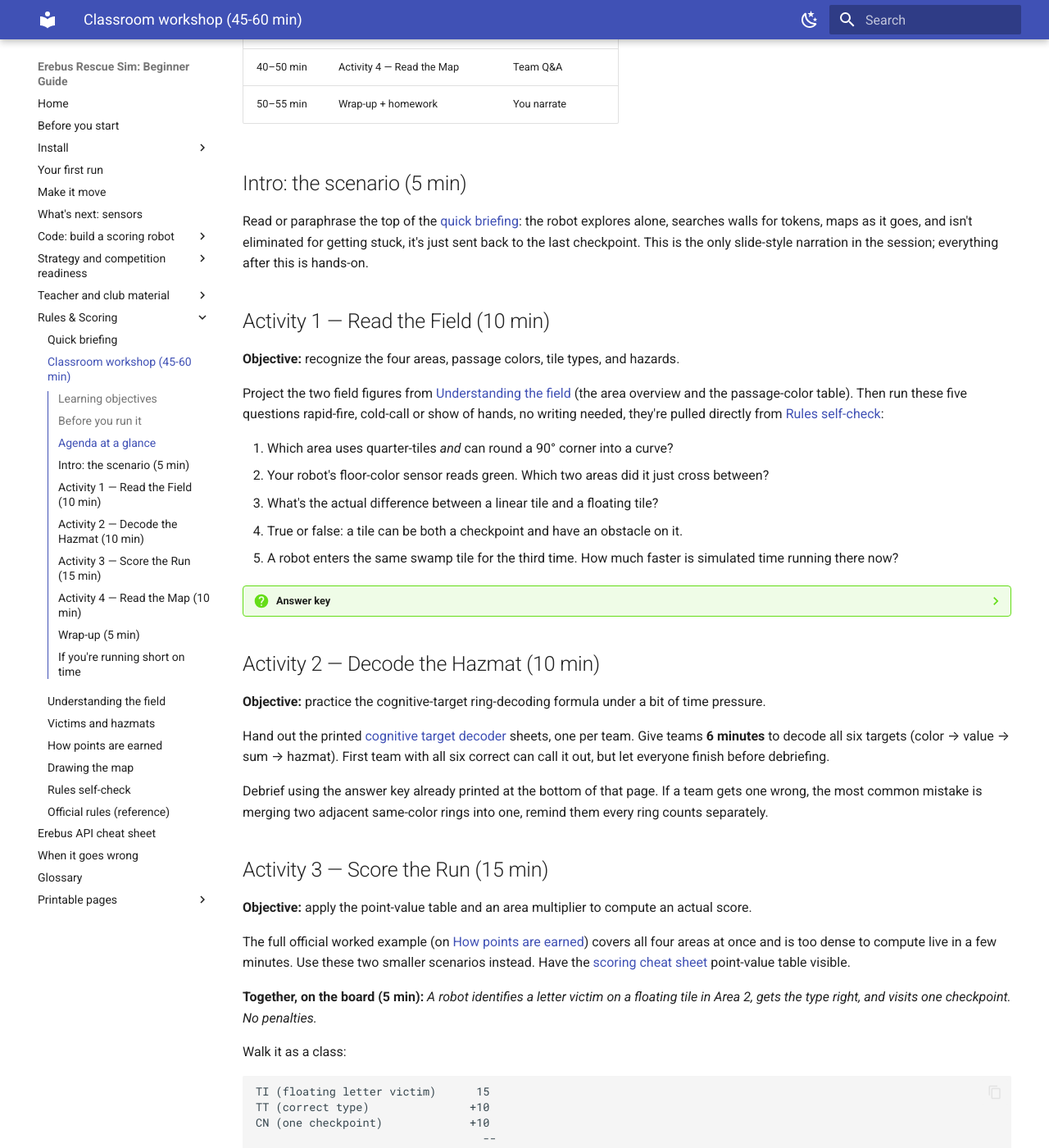
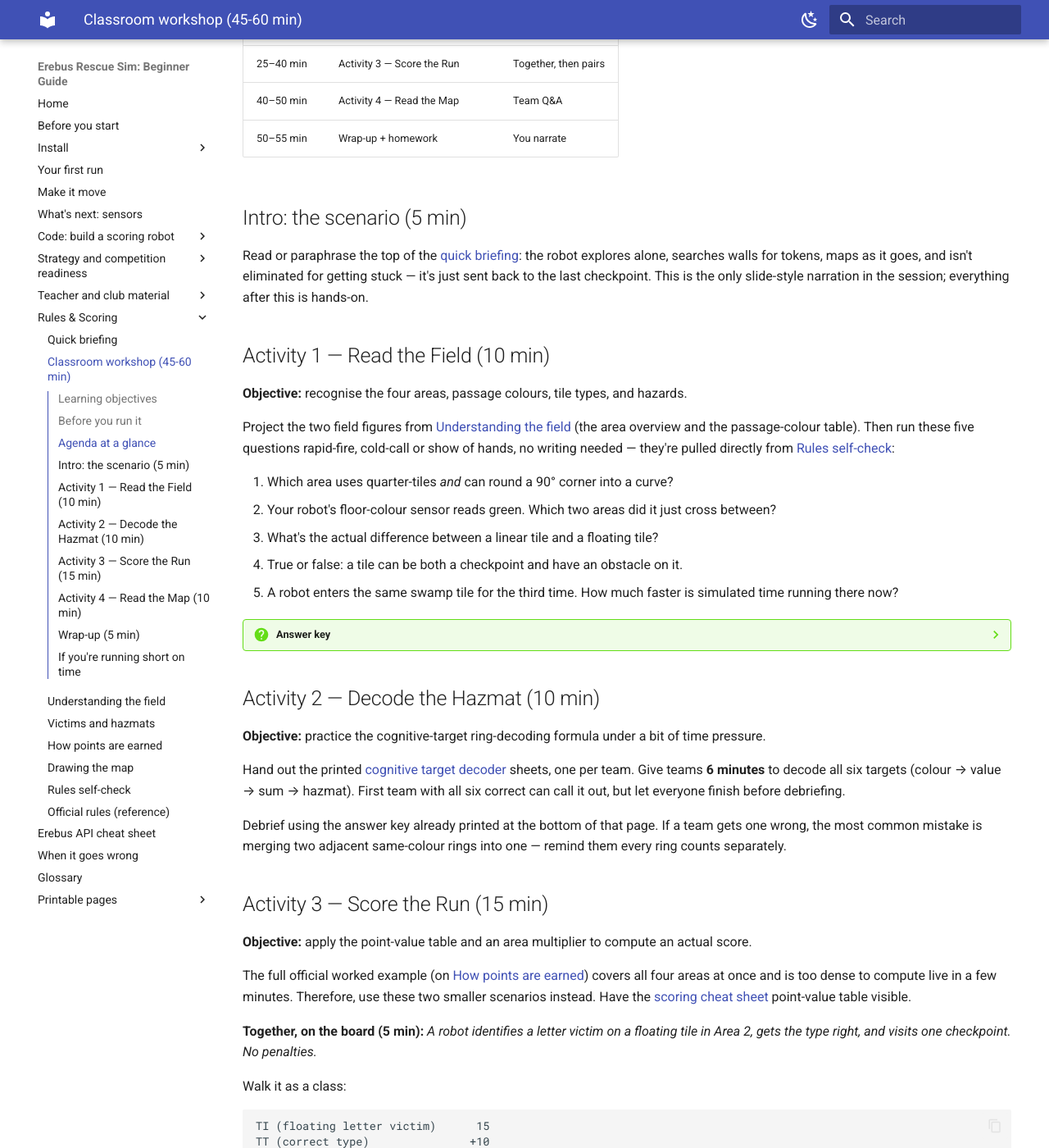
Before and after one commit to talkingj/rcja-rescue-sim-resources, an MkDocs documentation site: the page built from docs/workshop.md, in a window 1280 px wide and 1400 px high, scrolled down 1272 px. Shown: the whole window at 82% size. Built offline with MkDocs 1.6.1 and Material for MkDocs 9.7.7, drawn with Linux system fonts in a browser that asks for light colours; some of the changed text lies outside the part shown.

Commit message:
style: rewrite workshop.md in guide voice
Splices fixed: 4. Connectors added: 3. Purpose-first openers: 2.
Spelling: US -> AU, 8 words.
Preservation gate: pass (code blocks, numbers, links, admonitions intact).

````diff
--- a/docs/workshop.md
+++ b/docs/workshop.md
@@ -12,7 +11,7 @@ the lesson pages become the follow-up reading, not the in-class material.
 
 By the end of the session, students should be able to:
 
-- Name the four field areas and read a passage color to know which two areas it connects.
+- Name the four field areas and read a passage colour to know which two areas it connects.
 - Decode a cognitive target's rings into a hazmat type.
 - Compute a simple score from the point-value table, including an area multiplier.
 - Read the basic shape of a map-matrix legend.
@@ -22,7 +21,7 @@ By the end of the session, students should be able to:
 **Time:** 50 minutes, flexible ±10. Every activity below has a fallback cut if you're running long,
 see [If you're running short on time](#if-youre-running-short-on-time).
 
-**Group size:** works in pairs or small teams of 3–4. Bigger groups tend to let one student do all
+**Group size:** works in pairs or small teams of 3–4. However, bigger groups tend to let one student do all
 the thinking.
 
 **Materials checklist:**
@@ -49,20 +51,20 @@ the thinking.
 ## Intro: the scenario (5 min)
 
 Read or paraphrase the top of the [quick briefing](briefing.md#the-scenario): the robot explores
-alone, searches walls for tokens, maps as it goes, and isn't eliminated for getting stuck, it's just
+alone, searches walls for tokens, maps as it goes, and isn't eliminated for getting stuck — it's just
 sent back to the last checkpoint. This is the only slide-style narration in the session; everything
 after this is hands-on.
 
 ## Activity 1 — Read the Field (10 min)
 
-**Objective:** recognize the four areas, passage colors, tile types, and hazards.
+**Objective:** recognise the four areas, passage colours, tile types, and hazards.
 
 Project the two field figures from [Understanding the field](rules-field.md#the-four-areas) (the area
-overview and the passage-color table). Then run these five questions rapid-fire, cold-call or show of
-hands, no writing needed, they're pulled directly from [Rules self-check](rules-quiz.md):
+overview and the passage-colour table). Then run these five questions rapid-fire, cold-call or show of
+hands, no writing needed — they're pulled directly from [Rules self-check](rules-quiz.md):
 
 1. Which area uses quarter-tiles *and* can round a 90° corner into a curve?
-2. Your robot's floor-color sensor reads green. Which two areas did it just cross between?
+2. Your robot's floor-colour sensor reads green. Which two areas did it just cross between?
 3. What's the actual difference between a linear tile and a floating tile?
 4. True or false: a tile can be both a checkpoint and have an obstacle on it.
 5. A robot enters the same swamp tile for the third time. How much faster is simulated time running
@@ -80,11 +82,11 @@ hands, no writing needed, they're pulled directly from [Rules self-check](rules-
 **Objective:** practice the cognitive-target ring-decoding formula under a bit of time pressure.
 
 Hand out the printed [cognitive target decoder](cognitive-target-decoder.md) sheets, one per team.
-Give teams **6 minutes** to decode all six targets (color → value → sum → hazmat). First team with all
+Give teams **6 minutes** to decode all six targets (colour → value → sum → hazmat). First team with all
 six correct can call it out, but let everyone finish before debriefing.
 
 Debrief using the answer key already printed at the bottom of that page. If a team gets one wrong,
-the most common mistake is merging two adjacent same-color rings into one, remind them every ring
+the most common mistake is merging two adjacent same-colour rings into one — remind them every ring
 counts separately.
 
 ## Activity 3 — Score the Run (15 min)
@@ -92,7 +94,7 @@ counts separately.
 **Objective:** apply the point-value table and an area multiplier to compute an actual score.
 
 The full official worked example (on [How points are earned](rules-scoring.md)) covers all four areas
-at once and is too dense to compute live in a few minutes. Use these two smaller scenarios instead.
+at once and is too dense to compute live in a few minutes. Therefore, use these two smaller scenarios instead.
 Have the [scoring cheat sheet](scoring-cheat-sheet.md) point-value table visible.
 
 **Together, on the board (5 min):** *A robot identifies a letter victim on a floating tile in Area 2,
@@ -124,11 +126,11 @@ gets the type right, visits two checkpoints, and has one Lack of Progress.*
                                       --
     final                            70
     ```
-    The LoP penalty is flat and applied *after* the multiplier, that's the detail most pairs miss.
+    The LoP penalty is flat and applied *after* the multiplier — that's the detail most pairs miss.
 
 ## Activity 4 — Read the Map (10 min)
 
-**Objective:** recognize the shape of a map-matrix legend without doing a full encoding from scratch.
+**Objective:** recognise the shape of a map-matrix legend without doing a full encoding from scratch.
 
 Project the simplest map figure from
 [Drawing the map](rules-map-format.md#worked-example-the-smallest-possible-map). In teams, have
@@ -163,4 +165,4 @@ Cut in this order:
    verbally instead of having pairs work it.
 3. **Trim Activity 1 to 3 questions** instead of 5, questions 2 and 4 are the fastest to cut.
 
-Don't cut Activity 2, it's the most engaging part of the session and needs the least setup.
+Don't cut Activity 2 — it's the most engaging part of the session and needs the least setup.
````
Also changed, not shown: other parts of docs/workshop.md (+5 -3 lines).
